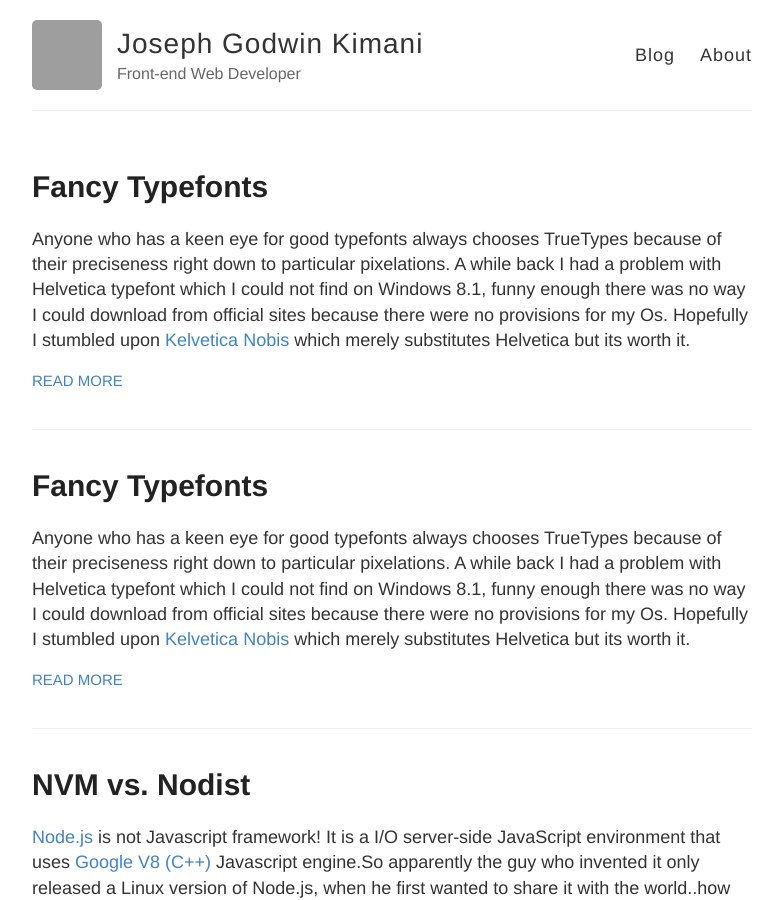
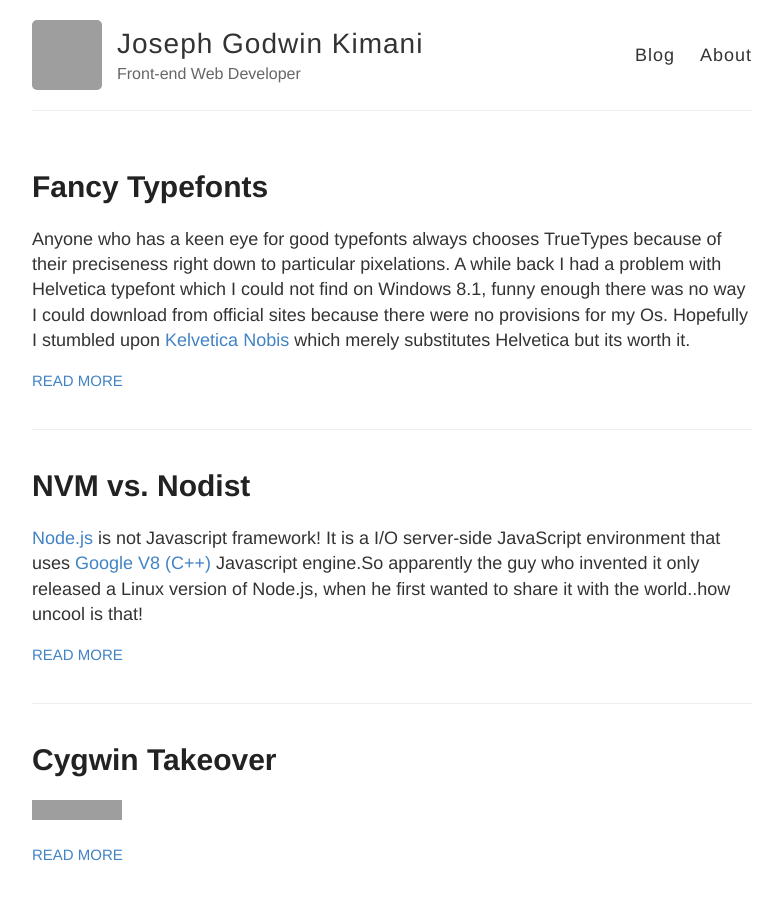
Before and after one commit to Gochojr/blogsite, a Jekyll site: the page built from index.html, in a window 1280 px wide and 900 px high, cut to the strip 0-900 px from the top of the window. Shown: the whole strip, without its empty margins (248-1031 px from the left). Built offline with Jekyll 4.4.1, drawn with Linux system fonts in a browser that asks for light colours; Markdown is read by kramdown in place of the engine named in the settings; comment, search, counter and statistics services are not loaded; grey boxes are pictures that could not be loaded.

Commit message:
Changed Something

```diff
--- a/_posts/2016-02-04-Fancy_Typefonts.md
+++ /dev/null
@@ -1,12 +0,0 @@
----
-layout: post
-title: Fancy Typefonts
-comments: True
----
-
-
-Anyone who has a keen eye for good typefonts always chooses TrueTypes because of their preciseness right down to particular pixelations. A while back I had a problem with Helvetica typefont which I could not find on Windows 8.1, funny enough there was no way I could download from official sites because there were no provisions for my Os. Hopefully I stumbled upon [Kelvetica Nobis](http://www.fontspace.com/category/Helvetica) which merely substitutes Helvetica but its worth it.
-
-![image](https://s-media-cache-ak0.pinimg.com/originals/65/0a/c2/650ac221d26bb73a17fb94f55a4e2aff.gif)
-
-After digging some more over the internet I found a website with big repository of fonts which literally blew my mind. [Click to see the typefonts](http://www.1001freefonts.com/)
```
Also changed, not shown: _posts/2016-01-09-Garam Editor.md (+4 -2 lines).
